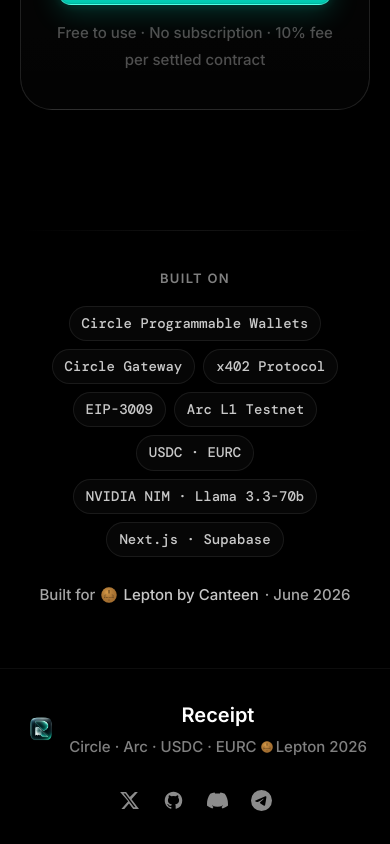
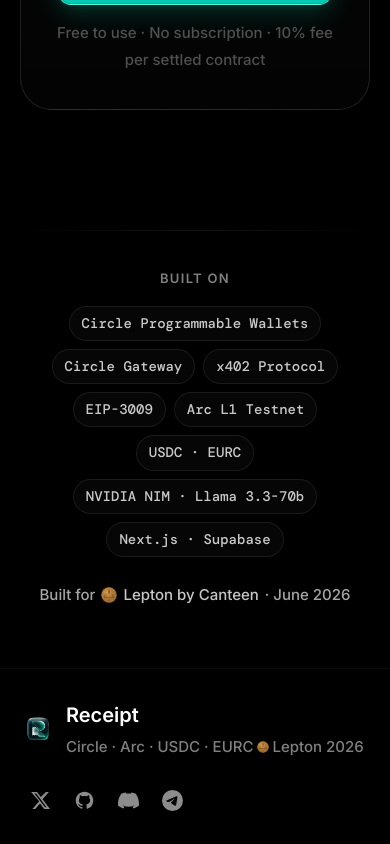
Before and after one commit to mimisco-git/receipt, a Next.js app: page / in a window 390 px wide. Shown: the part 5840-6684 px from the top of the page. Built offline with nearby package versions, Linux system fonts and the light colour scheme; no server answers; the database is empty.

Commit message:
fix: footer mobile left-align brand block so logo sits beside brand name

```diff
--- a/src/styles/globals.css
+++ b/src/styles/globals.css
@@ -618,10 +618,9 @@
 @media (max-width: 600px) {
   .footer-inner {
     flex-direction: column;
-    align-items: center;
-    text-align: center;
+    align-items: flex-start;
     padding: 28px 20px 24px;
     gap: 20px;
   }
-  .footer-brand { align-items: center; justify-content: center; width: fit-content; }
+  .footer-brand { align-items: center; justify-content: flex-start; width: auto; }
 }
```
